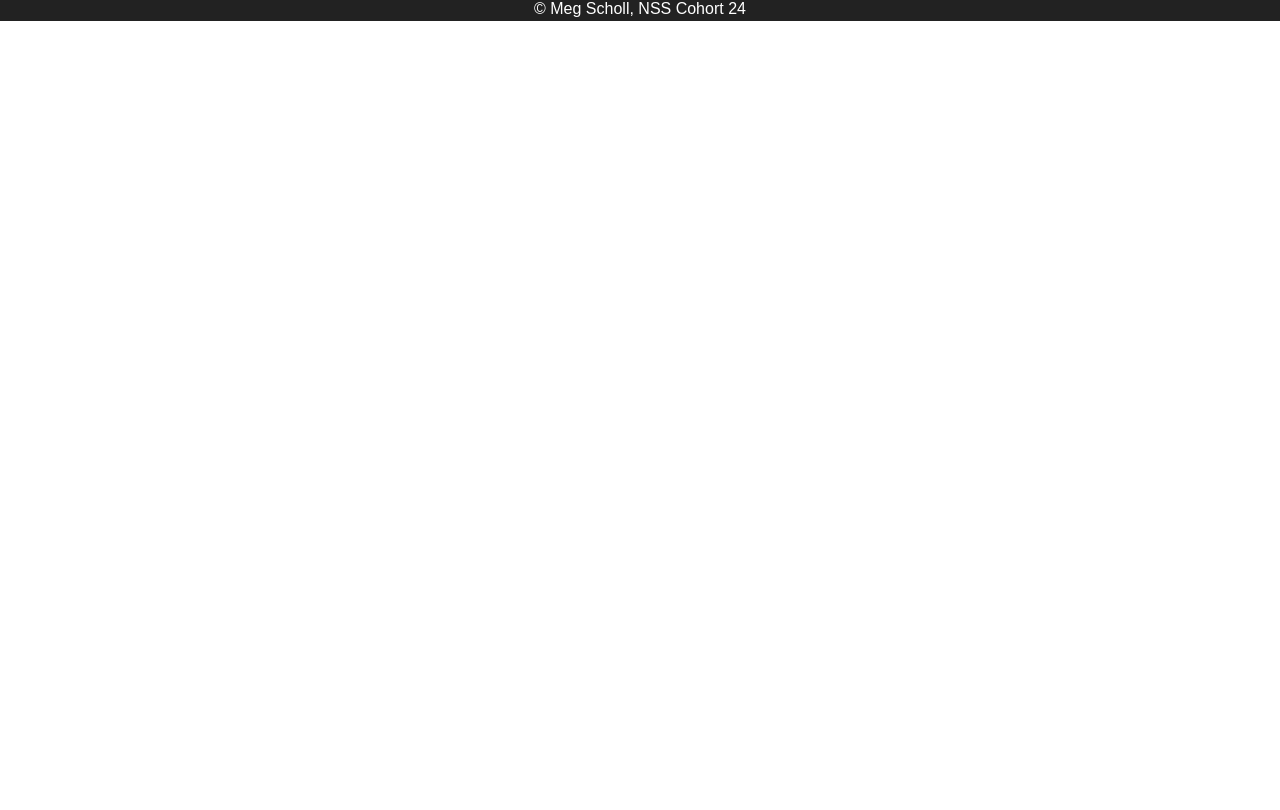
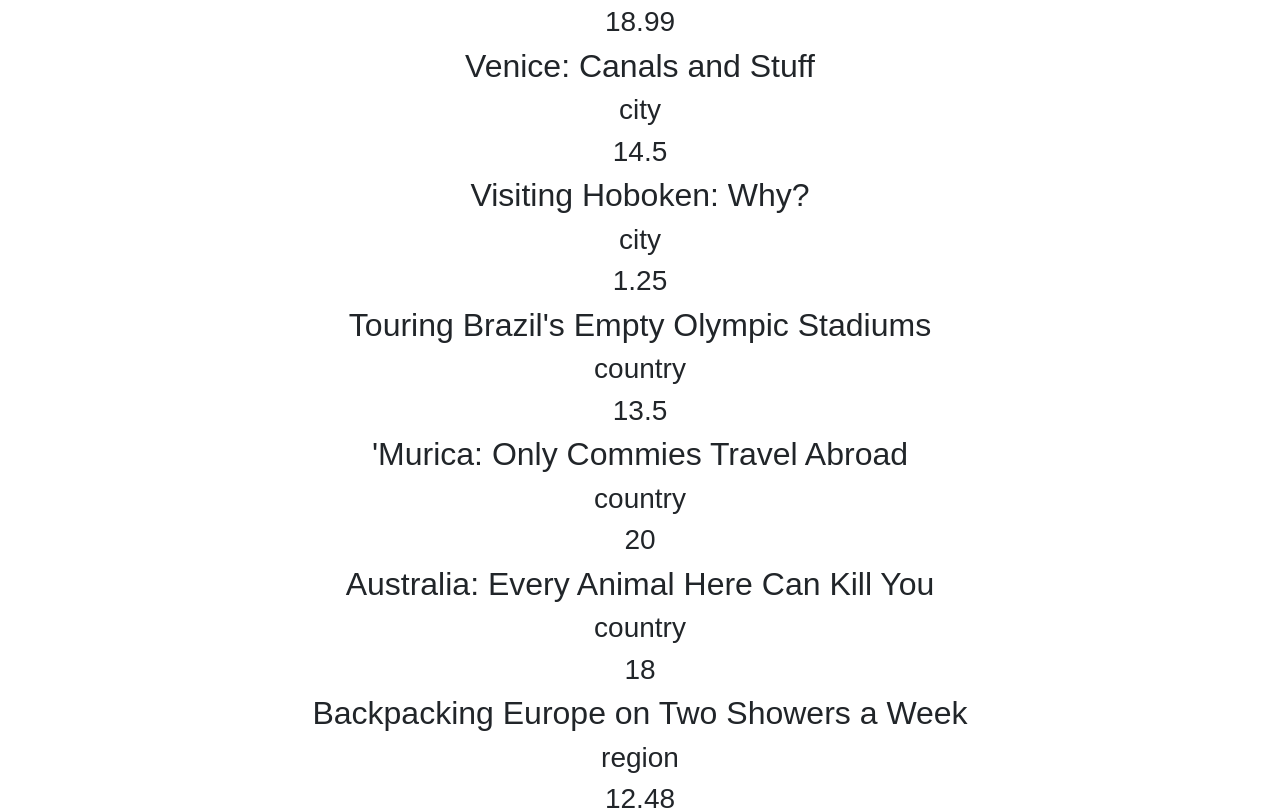
Before and after one commit to megscholl/wide-world-travel-guides, a React (Create React App) app: page / in a window 1280 px wide. Shown: the part 1259-2069 px from the top of the page. Before the commit the page ends 1280 px from the top, so only its background shows below. Built offline with nearby package versions, Linux system fonts and the light colour scheme.

Commit message:
guide info rendering

```diff
--- a/src/App.js
+++ b/src/App.js
@@ -4,7 +4,8 @@ import Head from './Header';
 import Body from './Body';
 import Footer from './Footer';
 import logo from './images/travel.png';
-import newEnglandSites from './sites'
+import newEnglandSites from './sites';
+import ShowGuides from './Guide';
 
 class App extends Component {
   render() {
@@ -12,6 +13,7 @@ class App extends Component {
       <div className="App">
         <Head title="Wide World Travel, Inc" logo={logo} />
         <Body />
+        <ShowGuides />
         <Footer newEnglandSites={newEnglandSites}/>
       </div>
     );
--- a/src/Body.js
+++ b/src/Body.js
@@ -2,6 +2,7 @@ import React from 'react';
 import './App.css';
 import './Body.css';
 import './index.css';
+
 
 function Body() {
 
--- /dev/null
+++ b/src/Guide.js
@@ -0,0 +1,60 @@
+import React from 'react';
+
+
+const Guide = [{
+    "type": "city",
+    "title": "Paris on $10 a Day",
+    "price": 18.99
+  }, {
+    "type": "city",
+    "title": "Venice: Canals and Stuff",
+    "price": 14.50
+  }, {
+    "type": "city",
+    "title": "Visiting Hoboken: Why?",
+    "price": 1.25
+  }, {
+    "type": "country",
+    "title": "Touring Brazil's Empty Olympic Stadiums",
+    "price": 13.50
+  }, {
+    "type": "country",
+    "title": "'Murica: Only Commies Travel Abroad",
+    "price": 20.00
+  }, {
+    "type": "country",
+    "title": "Australia: Every Animal Here Can Kill You",
+    "price": 18.00
+  }, {
+    "type": "region",
+    "title": "Backpacking Europe on Two Showers a Week",
+    "price": 12.48
+  }, {
+    "type": "region",
+    "title": "Rainforests of Cental America",
+    "price": 15.00
+  }, {
+    "type": "region",
+    "title": "The Evil Genius Guide to Taking over the Tri City Area",
+    "price": 13.49
+  }];
+
+
+
+  function ShowGuides() {
+      let guide = Guide.map((book) =>
+      <div>
+        <h2 key={book.title}>{book.title}</h2>
+        <h3 key={book.type}>{book.type}</h3>
+        <h3 key={book.price}>{book.price}</h3>
+      </div>
+    );
+    return(
+        <div>
+            <h1>New England Fall Guide</h1>
+            <div>{guide}</div>
+        </div>
+    )
+  };
+
+  export default ShowGuides;
```
